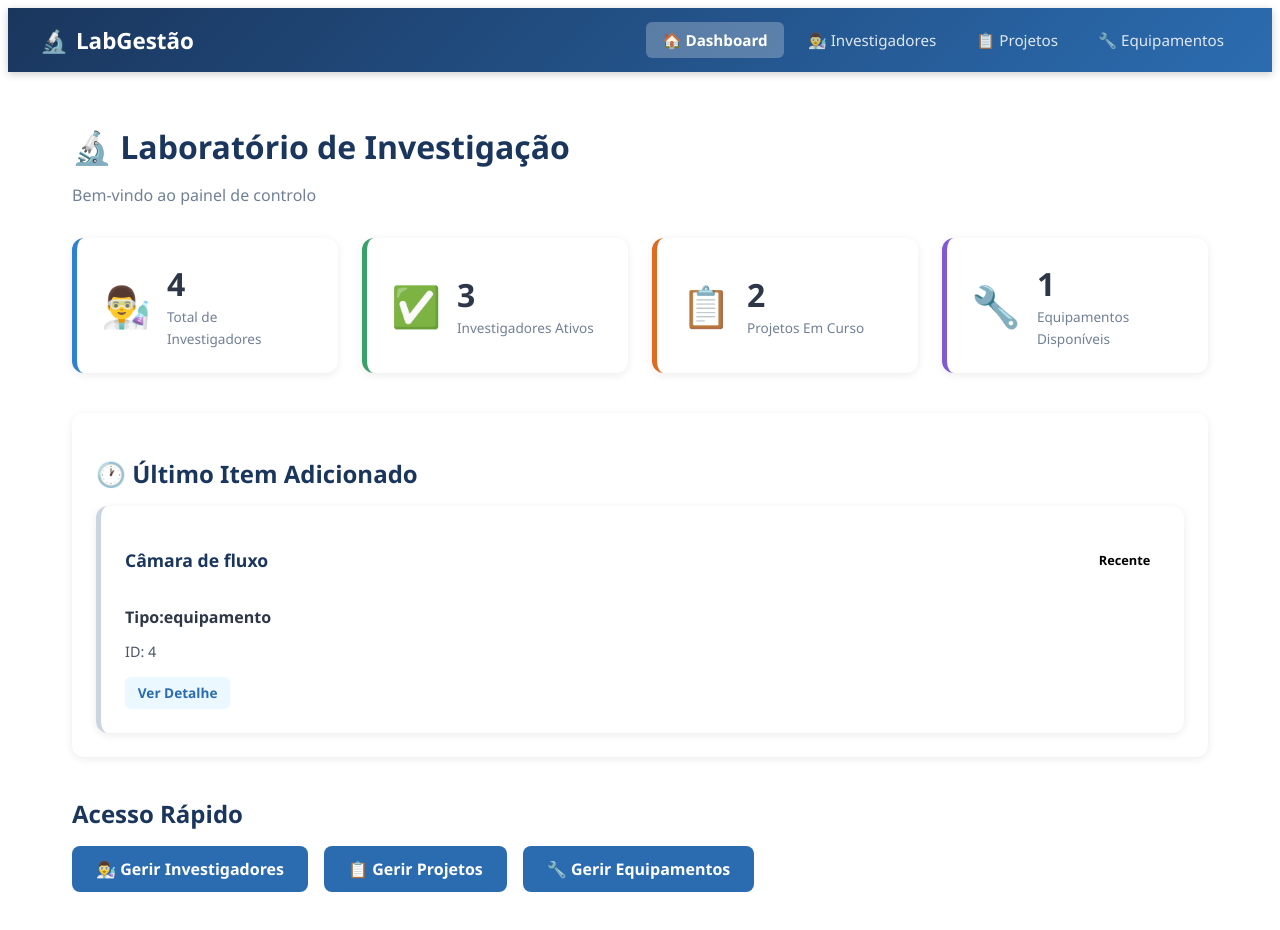
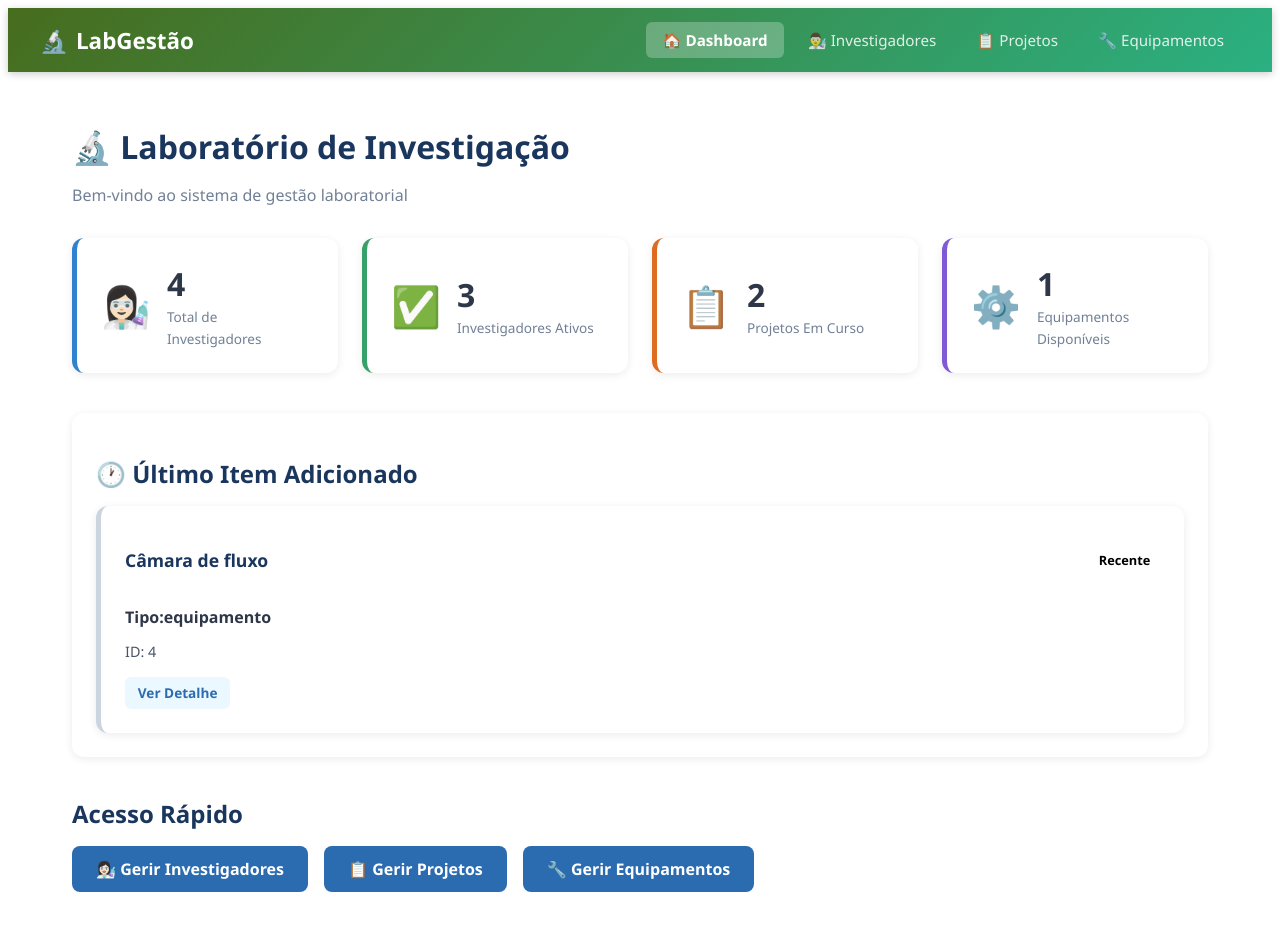
Before and after one commit to gcarine-AI/Gestao-Laboratorio, an Angular app: page /dashboard in a window 1280 px wide. Built offline with nearby package versions, Linux system fonts and the light colour scheme.

Commit message:
mudar emojis

```diff
--- a/src/app/app.css
+++ b/src/app/app.css
@@ -18,7 +18,7 @@ body {
 
 /* ── NAVBAR ── */
 .navbar {
-  background: linear-gradient(135deg, #1a365d, #2b6cb0);
+  background: linear-gradient(135deg, #476c1d, #2bb081);
   color: white;
   padding: 0 2rem;
   display: flex;
--- a/src/app/pages/dashboard/dashboard.html
+++ b/src/app/pages/dashboard/dashboard.html
@@ -1,13 +1,13 @@
 <div class="dashboard">
 
   <h1>🔬 Laboratório de Investigação</h1>
-  <p class="subtitulo">Bem-vindo ao painel de controlo</p>
+  <p class="subtitulo">Bem-vindo ao sistema de gestão laboratorial</p>
 
   <!-- KPIs -->
   <div class="kpis">
 
     <div class="kpi azul">
-      <div class="kpi-icone">👨‍🔬</div>
+      <div class="kpi-icone">👩🏻‍🔬</div>
       <div class="kpi-info">
         <span class="kpi-valor">{{ totalInvestigadores }}</span>
         <span class="kpi-label">Total de Investigadores</span>
@@ -31,7 +31,7 @@
     </div>
 
     <div class="kpi roxo">
-      <div class="kpi-icone">🔧</div>
+      <div class="kpi-icone">⚙️</div>
       <div class="kpi-info">
         <span class="kpi-valor">{{ equipamentosDisponiveis }}</span>
         <span class="kpi-label">Equipamentos Disponíveis</span>
@@ -60,7 +60,7 @@
     <h2>Acesso Rápido</h2>
     <div class="atalhos-grid">
       <a routerLink="/investigadores" class="atalho">
-        👨‍🔬 Gerir Investigadores
+        👩🏻‍🔬 Gerir Investigadores
       </a>
       <a routerLink="/projetos" class="atalho">
         📋 Gerir Projetos
--- a/src/app/pages/detalhe/detalhe.css
+++ b/src/app/pages/detalhe/detalhe.css
@@ -80,7 +80,7 @@
 }
 
 .detalhe-card h2 {
-  color: #1a365d;
+  color: #1a5d4b;
   margin-bottom: 1.25rem;
   padding-bottom: 0.75rem;
   border-bottom: 2px solid #e2e8f0;
--- a/src/app/pages/equipamentos/equipamentos.css
+++ b/src/app/pages/equipamentos/equipamentos.css
@@ -98,7 +98,7 @@
   font-weight: 600;
 }
 
-.badge-disponivel  { background: #c6f6d5; color: #276749; }
+.badge-disponivel  { background: #16d051; color: #276749; }
 .badge-em-uso { background: #bee3f8; color: #2c5282; }
 .badge-em-manutencao   { background: #feebc8; color: #7b341e; }
 
```
Also changed, not shown: src/app/pipes/status-pipe.ts (line endings or trailing spaces).
